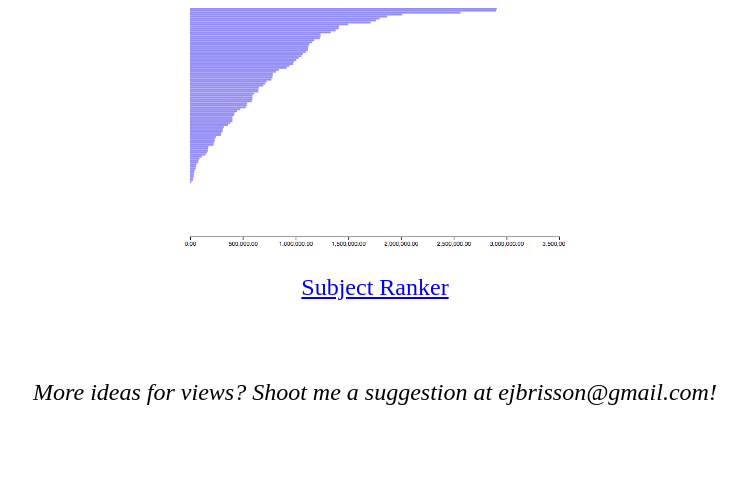
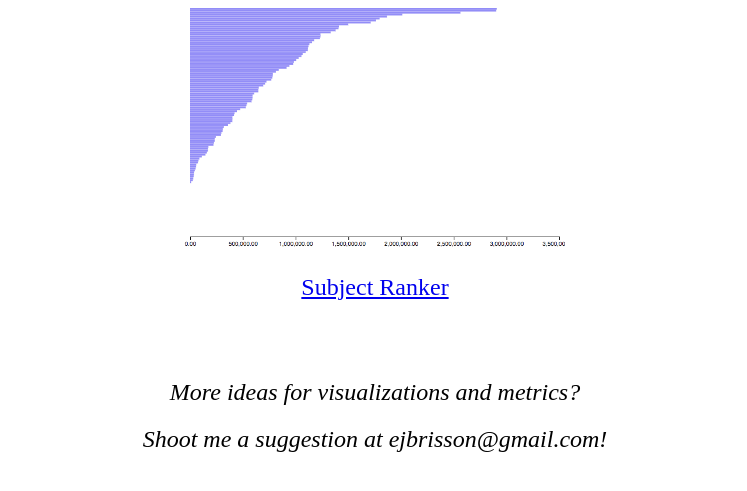
Before and after one commit to HarryBrisson/curriculumulator, a Flask app: page / in a window 1280 px wide. Shown: the part 510-1001 px from the top of the page, without its empty margins (265-1012 px from the left). Run offline with Flask 2, Linux system fonts and the light colour scheme.

Commit message:
separate contact info onto two lines

```diff
--- a/3-presentation/templates/menu.html
+++ b/3-presentation/templates/menu.html
@@ -27,7 +27,8 @@
 				</div>
 			</a>
 			<br><br><br>
-			<p><i>More ideas for views? Shoot me a suggestion at ejbrisson@gmail.com!</i></p>
+			<p><i>More ideas for visualizations and metrics?</i></p>
+			<p><i>Shoot me a suggestion at ejbrisson@gmail.com!</i></p>
 		</div>
 
 	</body>
```
